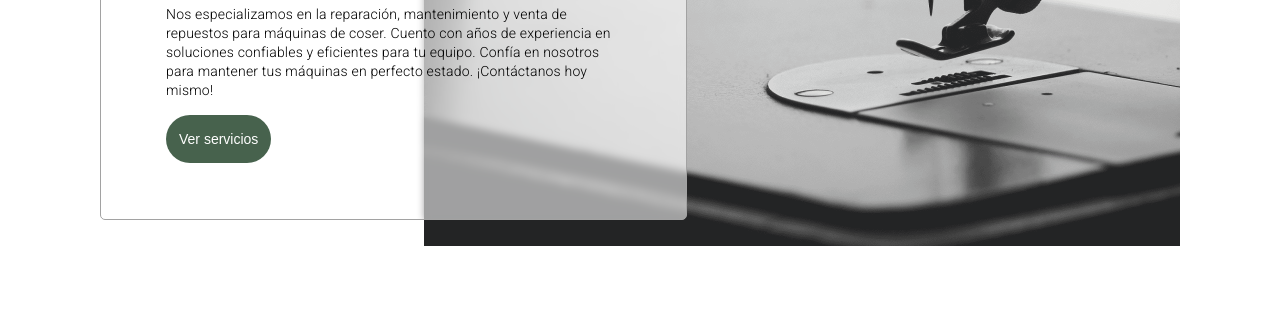
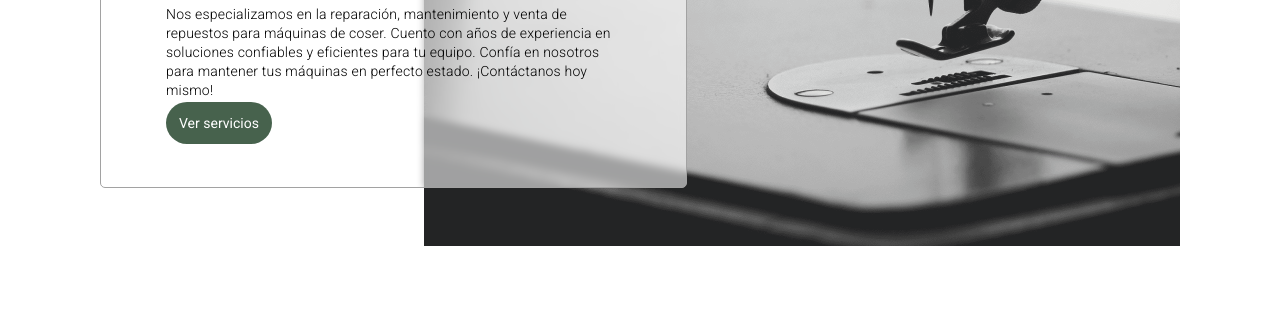
Before and after one commit to CodeTecnologyYT/mrg-vite, a website built with Vite: page index.html in a window 1280 px wide. Shown: the part 410-728 px from the top of the page. Built offline with nearby package versions, Linux system fonts and the light colour scheme.

Commit message:
actualizando boton servicio

```diff
--- a/main.js
+++ b/main.js
@@ -26,7 +26,7 @@ document.querySelector('#app').innerHTML = `
                 años de experiencia en soluciones confiables y eficientes
                 para tu equipo. Confía en nosotros para mantener tus máquinas en perfecto estado.
                 ¡Contáctanos hoy mismo!</p>
-            <button class="button button_primary">Ver servicios</button>
+            <a href="#services" class="button button_primary">Ver servicios</a>
         </div>
     </main>
     <section id="our" class="section_aboutus">
--- a/style.css
+++ b/style.css
@@ -20,6 +20,7 @@ body ,a {
     font-style: normal;
     font-size: var(--font-size-body);
     color: black;
+    text-decoration: none;
 }
 
 button {
@@ -84,10 +85,6 @@ header nav .header_menu {
     gap: 48px;
     align-items: center;
     padding: 15px 0;
-}
-
-header nav ul li a {
-    text-decoration: none;
 }
 
 header nav ul li:not(:last-of-type) a{
```
